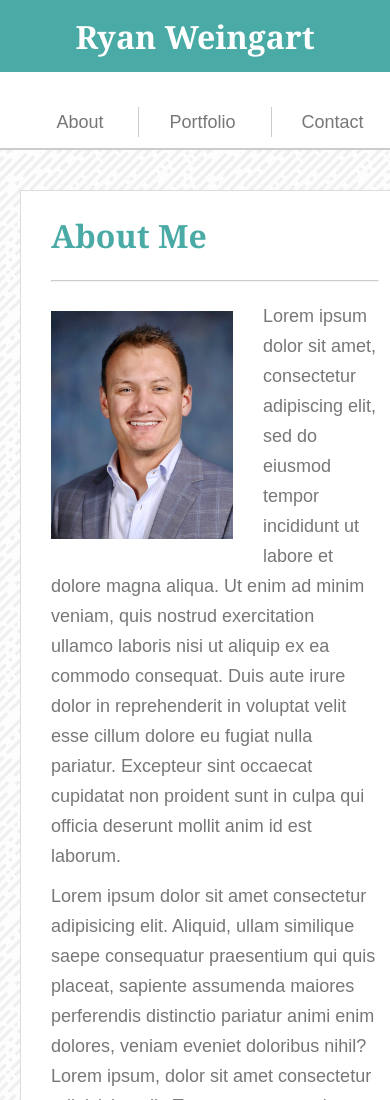
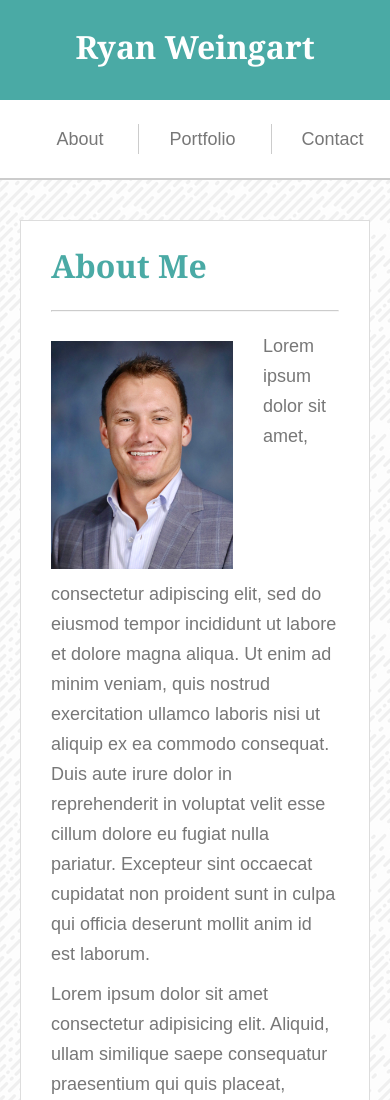
Before and after one commit to ryanweingart/Responsive-Portfolio, a plain HTML site: page index.html in a window 390 px wide. Shown: the top 1100 px of the page. Drawn offline with Linux system fonts and the light colour scheme.

Commit message:
centering elements in header

```diff
--- a/assets/css/style.css
+++ b/assets/css/style.css
@@ -229,12 +229,13 @@ button:hover {
 
     .container {
         display: flex;
-        flex-direction: column;
-        justify-content: center;
+        /* flex-direction: column; */
+        flex-wrap: wrap;
+        /* justify-content: center; */
     }
 
     #header {
-        height: 150px;
+        height: 180px;
         padding: 0;
 
     }
@@ -242,12 +243,11 @@ button:hover {
     #name {
         width: 100%;
         height: 100px;
-        padding-top: 50px;
+        text-align: center;
     }
 
     #nav {
-        display: flex;
-        justify-content: center;
-        padding-bottom: 40px;
+        margin: 0 auto;
+        padding: 0;
         }
 }
```
